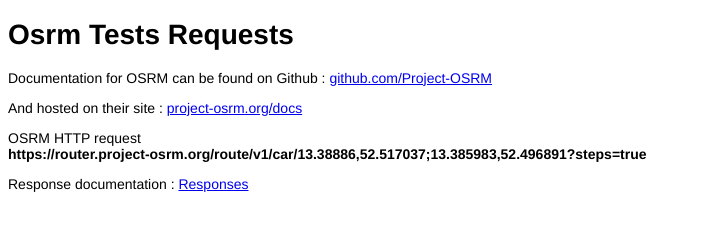
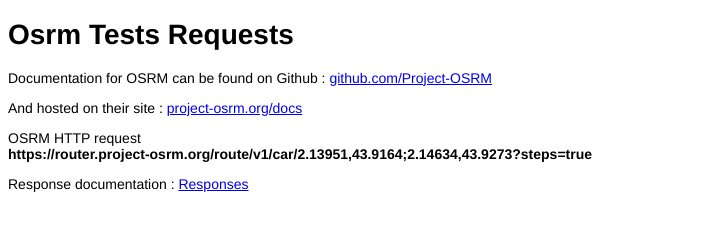
Before and after one commit to AdrienJarretier/Leaflet-Tutorials, a plain HTML site: page osrm/index.html in a window 1280 px wide. Shown: the whole page, without its empty margins (0-701 px from the left). Drawn offline with Linux system fonts and the light colour scheme; no server answers.

Commit message:
example route in Albi

```diff
--- a/osrm/index.html
+++ b/osrm/index.html
@@ -68,11 +68,11 @@
 
 
                     coords: [{
-                        lo: 13.388860,
-                        la: 52.517037,
+                        la: 43.9164,
+                        lo: 2.13951,
                     }, {
-                        lo: 13.385983,
-                        la: 52.496891,
+                        la: 43.9273,
+                        lo: 2.14634,
                     }],
 
                     /*
```
